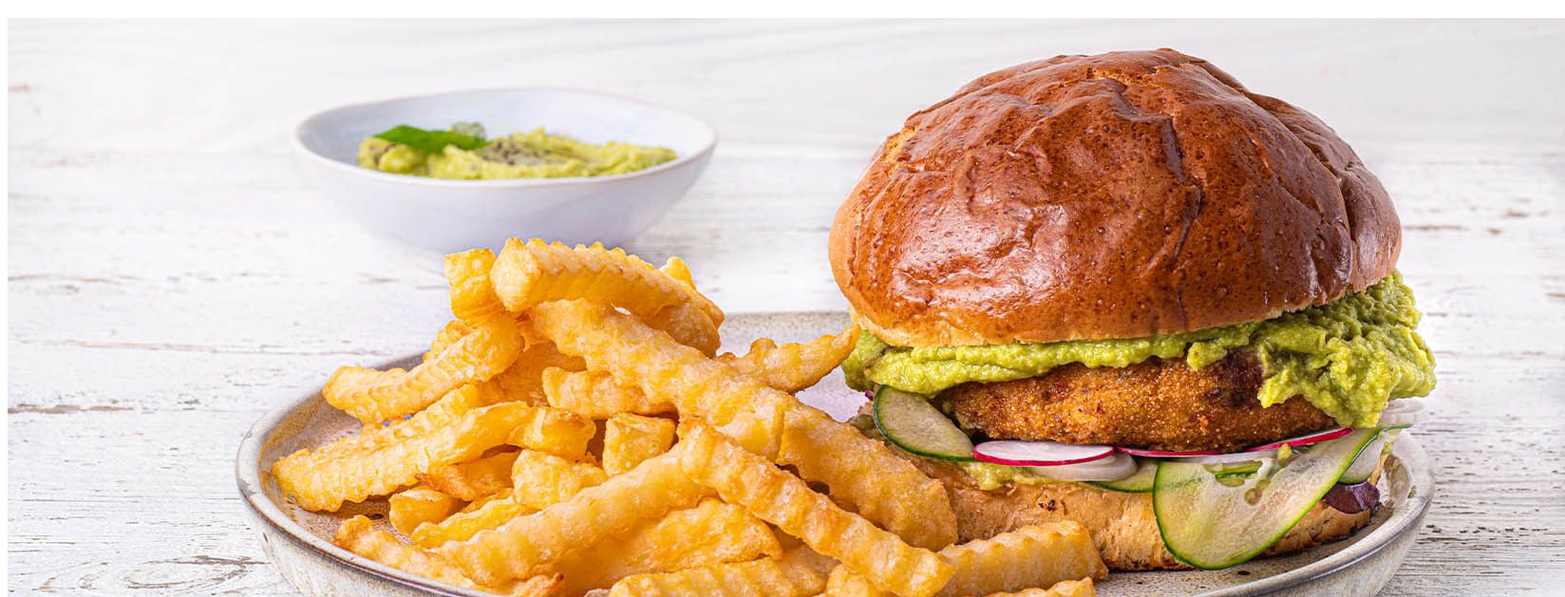
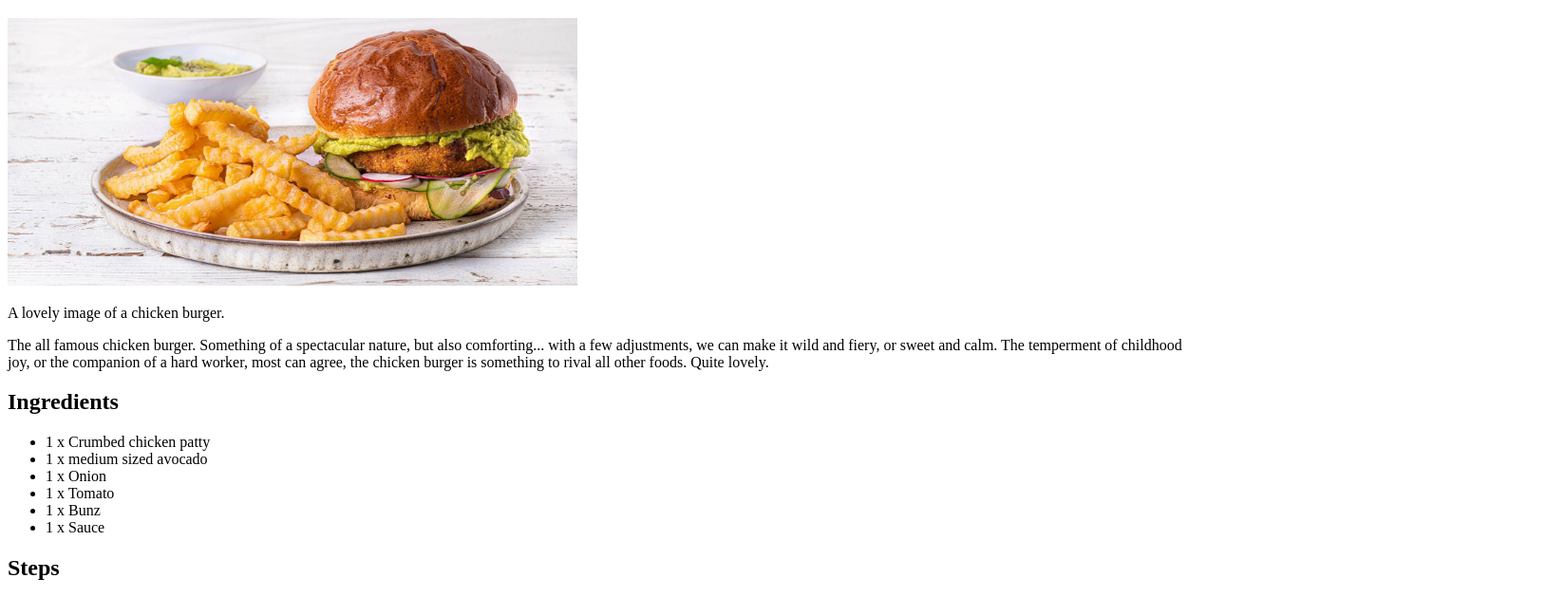
Before and after one commit to sarcastic-carrot/odin-recipes, a plain HTML site: page recipes/chicken-burger.html in a window 1280 px wide. Shown: the part 61-690 px from the top of the page at 95% size, 1648 px wide, since content can reach past the window. Drawn offline with Linux system fonts and the light colour scheme.

Commit message:
Add images

```diff
--- a/recipes/chicken-burger.html
+++ b/recipes/chicken-burger.html
@@ -4,10 +4,15 @@
     <meta charset="UTF-8">
     <meta name="viewport" content="width=device-width, initial-scale=1.0">
     <title>Chicken Burger Recipe</title>
+    <style>
+        #chicken-burger {
+            width: 600px;
+        }
+    </style>
 </head>
 <body>
     <h1>Chicken Burger Recipe</h1>
-    <img src="../images/chicken-burger.jpg" alt="chicken burger and fries">
+    <img id="chicken-burger" src="../images/chicken-burger.jpg" alt="chicken burger and fries">
     <p>
         A lovely image of a chicken burger.
     </p>
```
Also changed, not shown: recipes/pizza.html (+6 -1 lines), images/mary-me.webp (added), images/pizza.webp (added).
